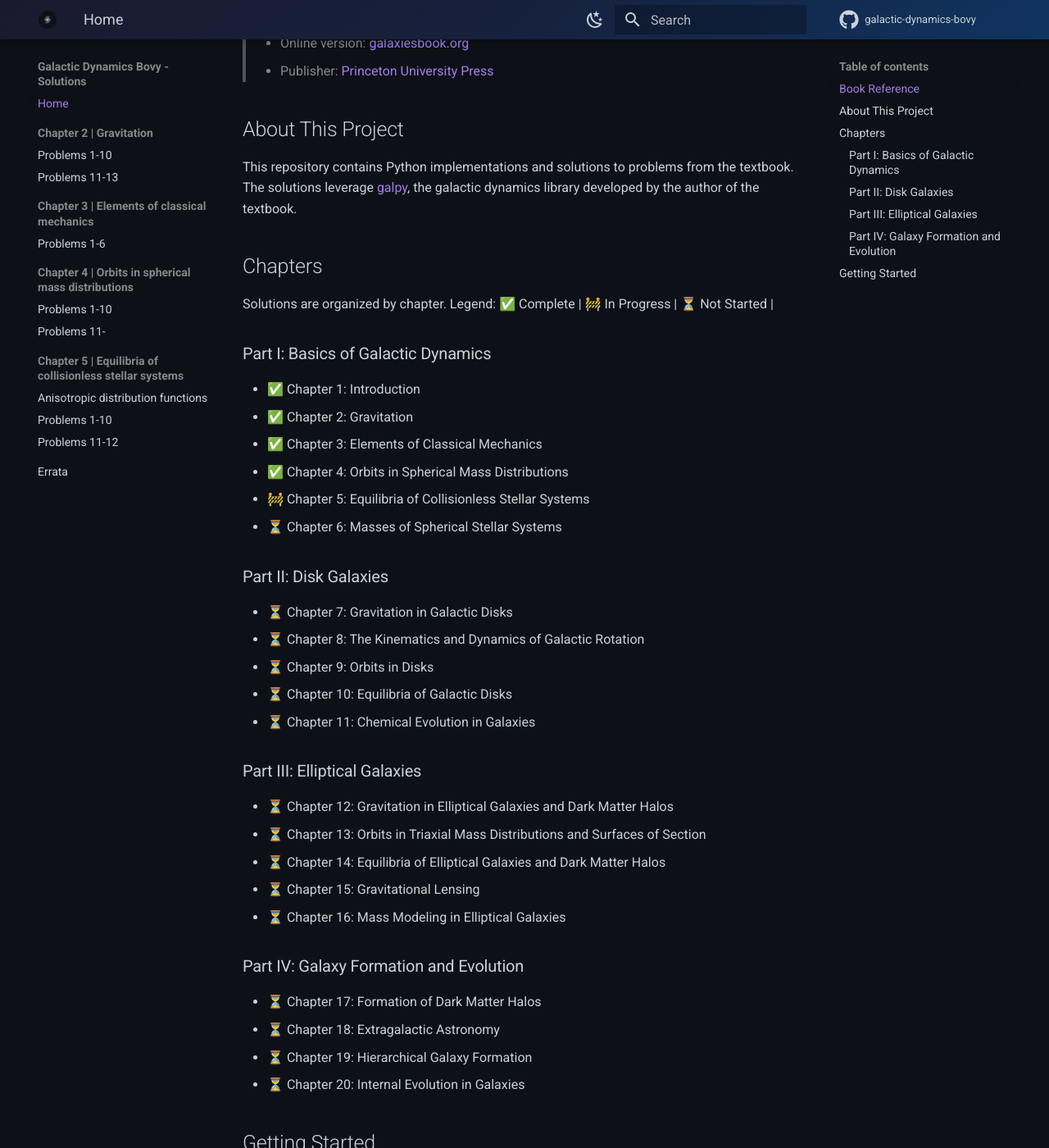
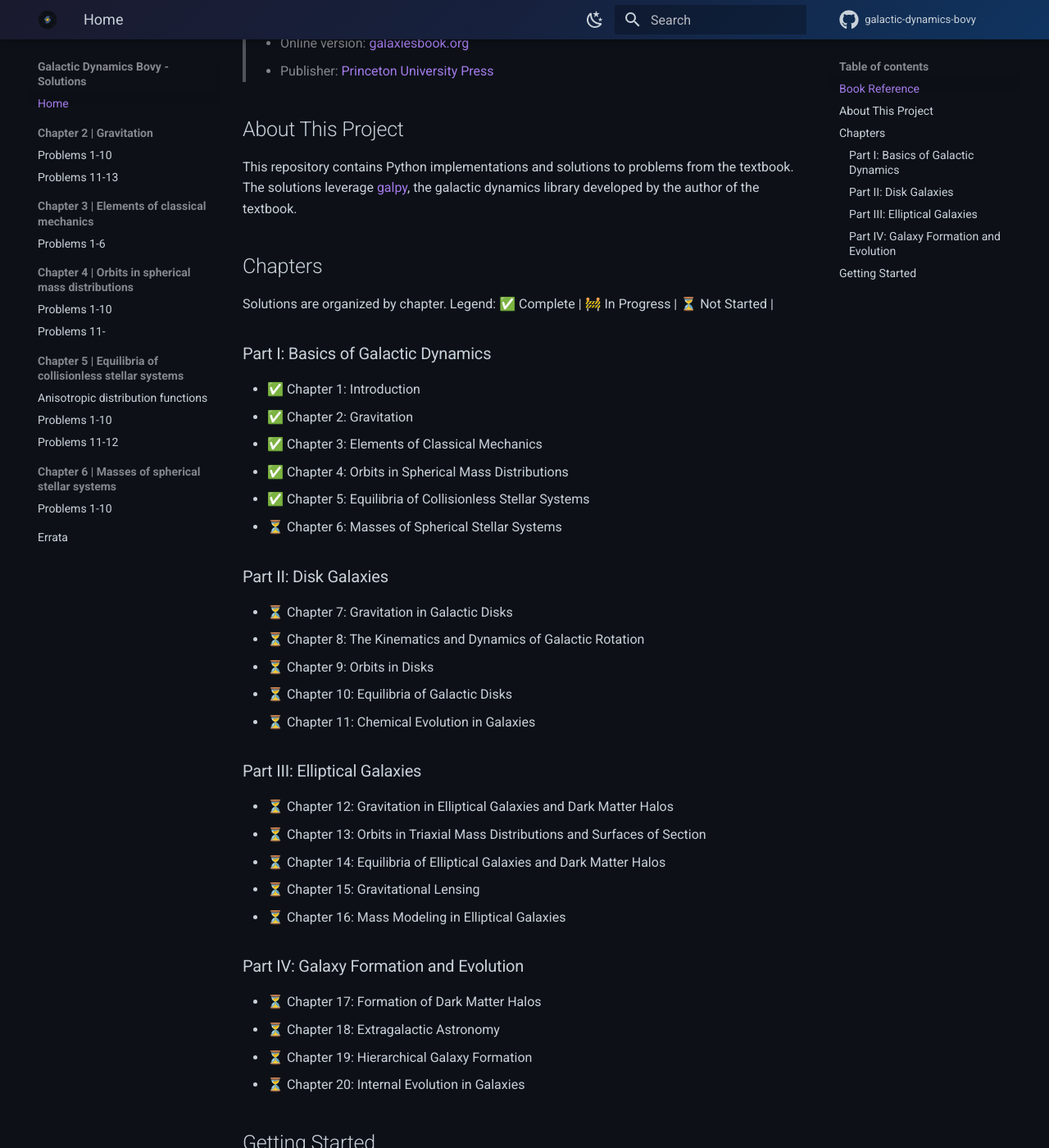
Before and after one commit to caverac/galactic-dynamics-bovy, an MkDocs documentation site: the page built from docs/index.md, in a window 1280 px wide and 1400 px high, scrolled down 339 px. Shown: the whole window at 82% size. Built offline with MkDocs 1.6.1 and Material for MkDocs 9.7.7, drawn with Linux system fonts in a browser that asks for light colours; comment, search, counter and statistics services are not loaded.

Commit message:
fix(extra.css): added option to invert color in dark mode

```diff
--- a/docs/index.md
+++ b/docs/index.md
@@ -23,7 +23,7 @@
 - ✅  Chapter 2: Gravitation
 - ✅ Chapter 3: Elements of Classical Mechanics
 - ✅ Chapter 4: Orbits in Spherical Mass Distributions
-- 🚧 Chapter 5: Equilibria of Collisionless Stellar Systems
+- ✅ Chapter 5: Equilibria of Collisionless Stellar Systems
 - ⏳ Chapter 6: Masses of Spherical Stellar Systems
 
 ### Part II: Disk Galaxies
--- a/docs/stylesheets/extra.css
+++ b/docs/stylesheets/extra.css
@@ -53,6 +53,14 @@
   background-color: transparent !important;
 }
 
+/* Generated Matplotlib plots: blend the white canvas into dark mode.
+   invert(0.9) maps the white background to a soft gray (~#1a1a1a) rather than
+   pure black, and the black ink to near-white; hue-rotate(180deg) restores
+   colored lines after the inversion. */
+[data-md-color-scheme="slate"] img[src*="assets/generated"] {
+  filter: invert(0.90) hue-rotate(180deg);
+}
+
 /* Footer */
 .md-footer {
   background-color: #0d1117;
--- a/mkdocs.yml
+++ b/mkdocs.yml
@@ -86,4 +86,6 @@
       - Anisotropic distribution functions: chapter05.anisotropic-dfs.md
       - Problems 1-10: chapter05.1.md
       - Problems 11-12: chapter05.2.md
+  - Chapter 6 | Masses of spherical stellar systems:
+      - Problems 1-10: chapter06.1.md
   - Errata: errata.md
```
Also changed, not shown: docs/chapter06.1.md (added, +6 -0 lines).
